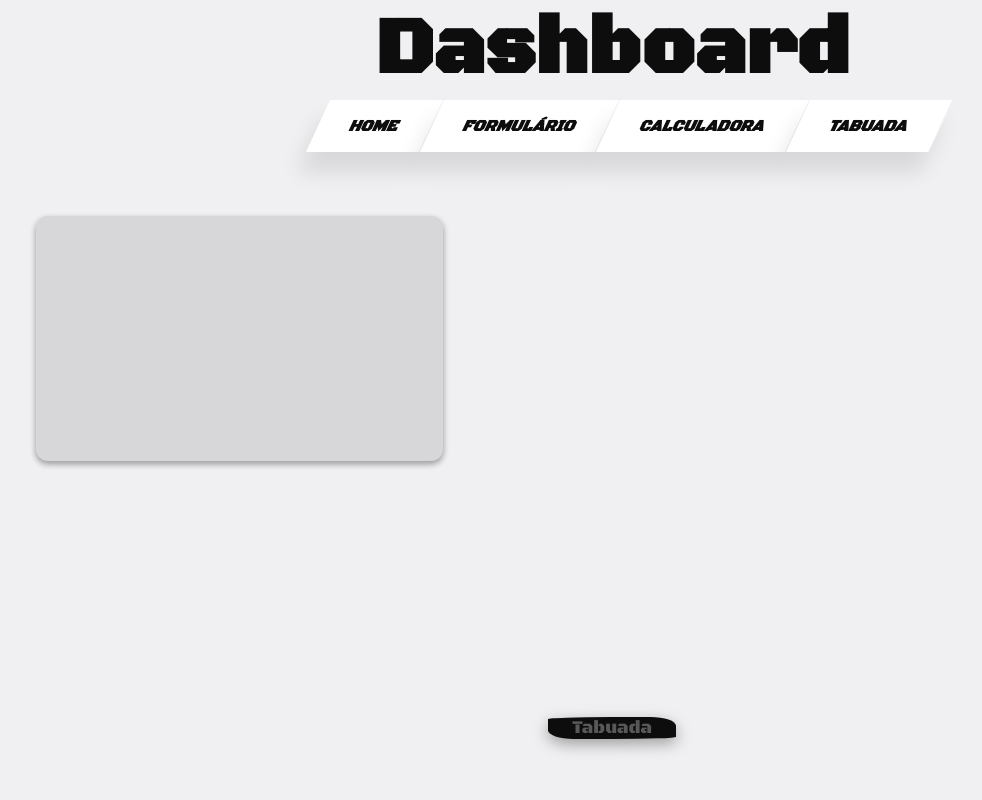
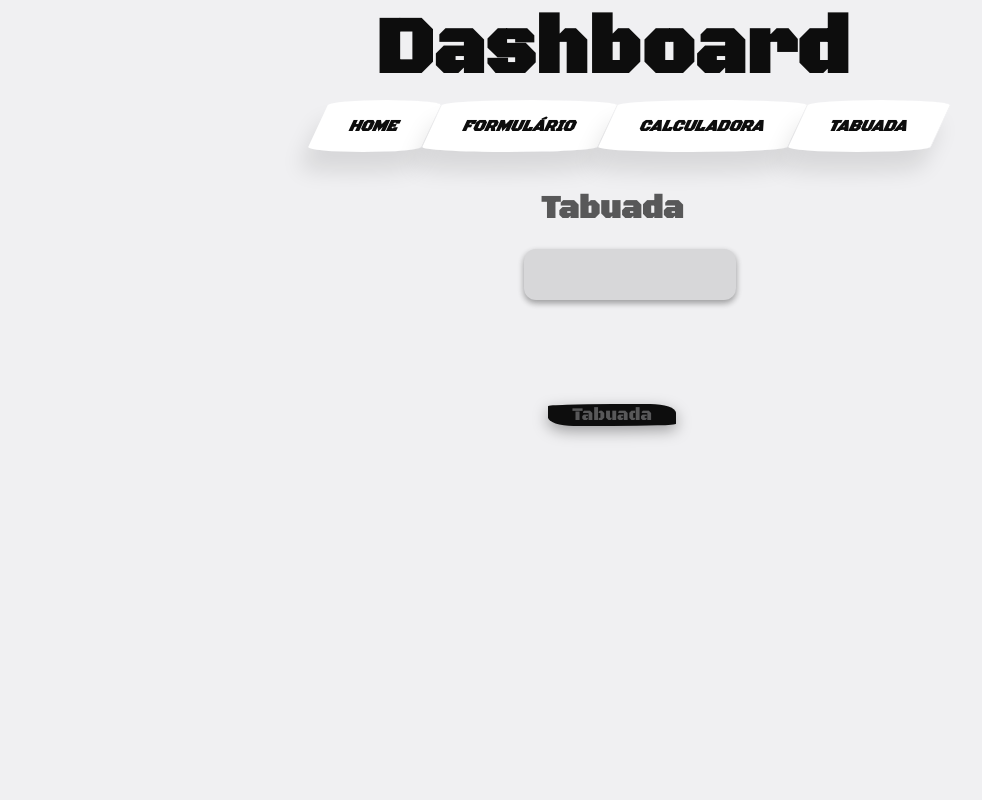
Before and after one commit to Thomthomtt/php, a PHP site: page /tabuada.php in a window 1280 px wide; the page is wider, and only the part inside the window is pictured. Shown: that part, without its empty margins (28-1010 px from the left). Run offline with PHP 8.4, Linux system fonts and the light colour scheme.

Commit message:
finished

```diff
--- a/aula/calculadora.php
+++ b/aula/calculadora.php
@@ -22,10 +22,11 @@
             <label for="num2">Número 2:</label>
             <input type="text" name="num2" id="num2">
             </div>
-
+            <br>
+             <button type="submit" id="botao">Calcular</button>
         </fieldset>
             <!--Falta alterar a altura do botao-->
-        <button type="submit" id="botao">Calcular</button>
+
         </form>
         </body>
         </html>
--- a/aula/css/dashboard.css
+++ b/aula/css/dashboard.css
@@ -34,20 +34,24 @@ font-family: 'Black Ops One', cursive;
 }
 
 .menu ul li{
-  background:#fff;
+  background: white;
   float:left;
-  border-right:1px solid #eee;
+  border-right:1px solid #F0F0F2;
   box-shadow:0 20px 20px rgba(0,0,0,0.1);
   text-transform:uppercase;
   color: #0D0D0D;
   font-weight:bolder;
   transition:all 0.3s linear;
+  border-radius: 50% / 10%;
 }
-
-
-  a {
+.menu ul li:hover{
+  background-color: #585859;
+  color: #F0F0F2;
+  font-size: 18px;
+}
+a {
     display:block;
     padding:1em 2em;
     color:inherit;
     text-decoration:none;
-  }
+}
--- a/aula/css/style.css
+++ b/aula/css/style.css
@@ -6,24 +6,18 @@
 #titulo{
     text-align: center;
     margin-top: 3%;
+
 }
 .campo{
-    display: block;
-    position: absolute;
-    top: 35%;
-    left: 42%;
-    transform: translate(-50% -50%);
+    display: grid;
+    grid-auto-rows: 75px;
+    place-items: center;
     border: none;
     padding: 0;
     margin: 0;
 
 }
 #botao{
-        display: block;
-        position: absolute;
-        top: 91%;
-        left: 50%;
-        transform: translate(-50%, -50%);
         width: 10%;
         background-color: #0D0D0D;
         font-family: 'Black Ops One', cursive;
@@ -32,16 +26,14 @@
         box-shadow: rgba(0, 0, 0, 0.35) 0px 5px 15px;
         border-radius: 50% 20% / 10% 40%;
     }
-    #botao:hover{
+ #botao:hover{
         background-color: #585859;
         color: #F0F0F2;
         font-size: larger;
-    }
-.caixa{
-    margin: 5%;
 }
 
-label{
+
+ label{
     display: block;
     font-size: 100%;
     margin-top: 20px;
--- a/aula/formulario.php
+++ b/aula/formulario.php
@@ -30,9 +30,9 @@
          <div class="caixa">
             <label for="senha">Senha:</label>
             <input type="password" name="senha" id="senha" value="Senha">
-            </div>
+            </div> <br>
+              <button type="submit" id="botao">Enviar</button>
         </fieldset>
-      <button type="submit" id="botao">Enviar</button>
     </form>
 </body>
 </html>
--- a/aula/tabuada.php
+++ b/aula/tabuada.php
@@ -12,13 +12,16 @@
   include_once('index.php')
   ?>
 <form action="tabuada_result.php" method="post">
-    <div class="caixa">
-    <label for="numero"> </label>
-        <!--Falta alterar tamnho do input-->
-    <input type="text" name="numero" id="numero">
-    </div>
-    <!--Falta alterar a altura do botao-->
-     <button type="submit" id="botao">Tabuada</button>
+    <fieldset class="campo">
+        <h1 id="titulo">Tabuada</h1>
+        <div class="caixa">
+             <label for="numero"> </label>
+             <input type="text" name="numero" id="numero">
+       </div> <br>
+             <button type="submit" id="botao">Tabuada</button>
+
+    </fieldset>
+
 </form>
 
 
```
